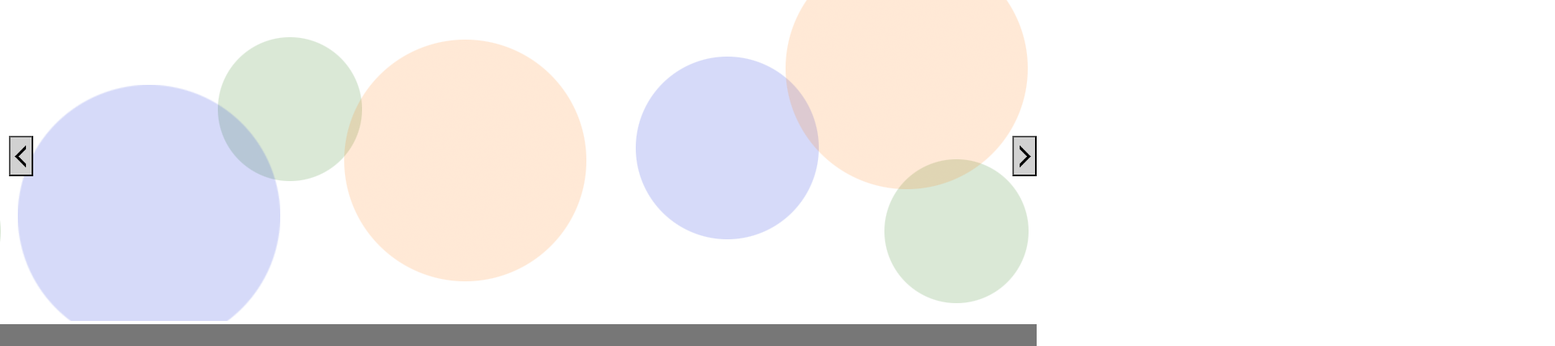
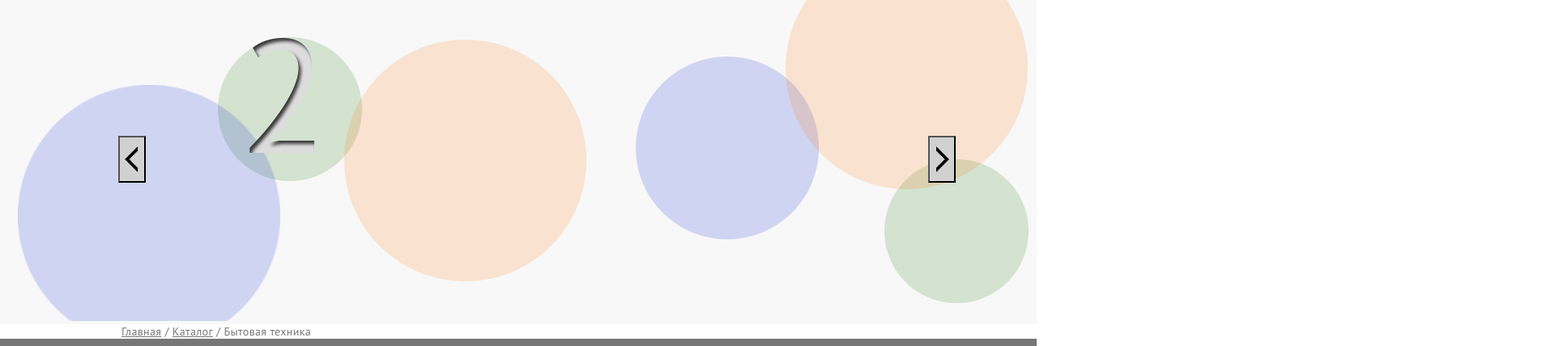
Before and after one commit to alex-ko1/third_layout-copy, a plain HTML site: page index.html in a window 1280 px wide. Shown: the part 328-756 px from the top of the page at 81% size, 1920 px wide, since content can reach past the window. Drawn offline with nearby package versions, Linux system fonts and the light colour scheme; files whose address does not match are found by name.

Commit message:
23.11.21

```diff
--- a/index.html
+++ b/index.html
@@ -1,5 +1,6 @@
 <!DOCTYPE html>
 <html lang="ru">
+
 <head>
     <meta charset="UTF-8">
     <meta http-equiv="X-UA-Compatible" content="IE=edge">
@@ -7,6 +8,7 @@
     <link rel="stylesheet" href="style.css">
     <title>third layout</title>
 </head>
+
 <body>
     <div class="wrapper">
         <header>
@@ -17,7 +19,7 @@
                         <div class="afeedback"><a href="#"><b>Обратная связь</b></a></div>
                     </div>
                 </div>
-
+            </div>
         </header>
 
         <div class="menu">
@@ -33,23 +35,34 @@
                 </div>
             </div>
         </div>
+        <div class="slider-wrapper">
             <div class="slider">
                 <div class="slider_item">
-                    <img src="img/circles.png" alt="">
+                    <img src="img/slide1.png" alt="">
                 </div>
                 <div class="slider_item">
-                    <img src="img/slider1.jpg" alt="">
+                    <img src="img/slide2.png" alt="">
                 </div>
-                <div class="slider_item">
-                    <img src="img/circles.png" alt="">
+
             </div>
         </div>
+        <div class="breadcrumbs">
+            <div class="container">
+                <a href="#" onclick="return false">Главная</a> / <a href="#" onclick="return false">Каталог</a> / Бытовая техника
+            </div>
+        </div>
+        <div class="content">
+            <div class="container">
+                <div class="catalog-menu"></div>
+                <div class="catalog"></div>
+            </div>
+        </div>
+
     </div>
     <footer class="footer">
         <div class="container">
             <div class="footer-wrapper">
-                        <div class="email">© 2012–2013 ЗАО «Компания»<br>
-                            info@name.ru
+                <div class="email">© 2012–2013 ЗАО «Компания»<br> info@name.ru
                 </div>
                 <ul class="list_menu">
                     <li><a class="f-menu" href="#" onclick="return false;">Главная</a></li>
@@ -71,4 +84,5 @@
     <script src="js/script.js"></script>
 
 </body>
+
 </html>
--- a/js/script.js
+++ b/js/script.js
@@ -1,6 +1,21 @@
-$(document).ready(function(){
+$(document).ready(function() {
     $('.slider').slick({
-        arrows:true,
+        arrows: true,
+
+        adaptiveHeight: true,
+        slidesToShow: 1,
+        slidesToScroll: 1,
+        speed: 500,
+        easing: 'ease',
+        autoplay: true,
+        autoplaySpeed: 4000,
+        fade: true,
+        //pauseOnFocus: true,
+        pauseOnHover: true,
+
+        touchTreshhold: 5,
+        touchMove: true,
+        waitForAnimate: false,
 
     });
 });
--- a/style.css
+++ b/style.css
@@ -1,43 +1,54 @@
 @import url('https://fonts.googleapis.com/css2?family=PT+Sans:ital,wght@0,400;0,700;1,400&display=swap');
 @font-face {
-    font-family: Open Sans Condensed; /* Гарнитура шрифта */
-    src: url(fonts/open-sans-condensed-v15-latin/open-sans-condensed-v15-latin-300.ttf); /* Путь к файлу со шрифтом */
+    font-family: Open Sans Condensed;
+    /* Гарнитура шрифта */
+    src: url(fonts/open-sans-condensed-v15-latin/open-sans-condensed-v15-latin-300.ttf);
+    /* Путь к файлу со шрифтом */
 }
-html,body{
+
+html,
+body {
     font-family: 'PT Sans';
     height: 100%;
 }
-body{
-    margin:0px;
+
+body {
+    margin: 0px;
     display: flex;
     flex-direction: column;
 }
-.wrapper{
-    flex:1 0 auto;
+
+.wrapper {
+    flex: 1 0 auto;
 }
-.footer{
+
+.footer {
     flex-shrink: 0;
+}
 
-}
-.container{
+.container {
     width: 980px;
     padding-inline: 10px;
     margin: 0 auto;
 }
-header{
+
+header {
     background-color: #dcdcdc;
     padding-top: 51px;
     padding-left: 15px;
     padding-bottom: 60px;
 }
-.logo{
+
+.logo {
     margin: -4px 0 0 -8px;
 }
-.header-wrapper{
+
+.header-wrapper {
     display: flex;
     align-items: center;
 }
-.fnumber{
+
+.fnumber {
     font-family: 'Open Sans Condensed';
     font-size: 40px;
     line-height: 46px;
@@ -49,34 +60,36 @@ header{
     margin-left: auto;
     text-align: right;
 }
-.afeedback{
+
+.afeedback {
     font-family: 'PT Sans';
     font-size: 24px;
     font-weight: 700;
-    margin-top:-6px;
+    margin-top: -6px;
 }
-header a{
+
+header a {
     color: #767676;
     border-bottom: 2px #767676 dashed;
 }
-header a:hover{
-    text-decoration:none;
 
+header a:hover {
+    text-decoration: none;
 }
-.menu{
+
+.menu {
     background-color: #777777;
     justify-content: space-between;
     text-align: center;
     margin-bottom: -15px;
     padding: 15px 0 26px 7px;
+    position: relative;
+    z-index: 1000;
+}
 
-    position: relative;
-    z-index: 100;
-}
-.list{
+.list {
     margin: 0px;
     padding-left: 0px;
-
     font-family: "PT Sans", sans-serif;
     font-size: 30px;
     line-height: 1.2;
@@ -84,97 +97,135 @@ header a:hover{
     letter-spacing: 0.025em;
     color: #FFFFFF;
 }
-ul li{
+
+ul li {
     display: inline;
-    list-style:none;
+    list-style: none;
 }
-span{
-      padding: 0 10px;
+
+span {
+    padding: 0 10px;
 }
-a{
-	text-decoration: none; /* Убираем подчеркивание у ссылок */
-	color: #FFFFFF; /* Цвет ссылки */
+
+a {
+    text-decoration: none;
+    /* Убираем подчеркивание у ссылок */
+    color: #FFFFFF;
+    /* Цвет ссылки */
     text-decoration-skip-ink: none;
 }
+
 a:hover {
-  text-decoration: underline; /* Добавляем подчеркивание при наведении курсора мыши на ссылку */
+    text-decoration: underline;
+    /* Добавляем подчеркивание при наведении курсора мыши на ссылку */
 }
-.slider{
+
+.slider-wrapper {
+    background-color: #f8f8f8;
+}
+
+.slider {
     text-align: center;
     margin: -62px 0 0 11px;
     position: relative;
     /*z-index: -100;*/
-
-    position: relative;
 }
 
-.slick-track{
+.slick-track {
     display: flex;
+    align-items: flex-start;
 }
-.slick-hist{
+
+.slick-list {
     overflow: hidden;
 }
-.slider .slick-arrow{
+
+.slider .slick-arrow {
     position: absolute;
     top: 50%;
     z-index: 10;
     font-size: 0;
-    width: 30px;
-    height: 50px;
+    width: 34px;
+    height: 58px;
+}
 
-}
-.slider .slick-arrow.slick-prev{
-    left:0;
+.slider .slick-arrow.slick-prev {
+    z-index: 1001;
+    margin: 0 -500px;
     background: url('../third_layout-copy/img/sl-arrow_l.png') 0 0 / 100% no-repeat;
 }
-.slider .slick-arrow.slick-next{
-    right: 0;
+
+.slider .slick-arrow.slick-next {
+    z-index: 1000;
+    margin: 0 500px;
     background: url('../third_layout-copy/img/sl-arrow_r.png') 0 0 / 100% no-repeat;
 }
 
-footer{
+.breadcrumbs {
+    font-family: 'PT Sans';
+    font-size: 14px;
+    line-height: 18px;
+    font-weight: 400;
+    letter-spacing: 0.025em;
+    color: #767676;
+}
+
+.breadcrumbs a {
+    color: #767676;
+    text-decoration: underline;
+}
+
+footer {
     background-color: #777777;
     color: #FFFFFF;
     font-size: 14px;
 }
-.footer-wrapper{
+
+.footer-wrapper {
     display: flex;
     justify-content: space-between;
     align-items: center;
     padding-bottom: 75px;
 }
-.email{
+
+.email {
     margin-top: -20px;
 }
-footer ul{
+
+footer ul {
     padding: 0px;
     margin: 42px 0px -27px 0;
+}
 
-}
-footer ul li{
-    list-style:none;
+footer ul li {
+    list-style: none;
     display: block;
     text-decoration: underline;
-
-    font-family: 'PT Sans';font-size: 14px;
+    font-family: 'PT Sans';
+    font-size: 14px;
     line-height: 26px;
     letter-spacing: 0.025em;
 }
-a.f-menu{
-    color: #FFFFFF; /* Цвет ссылки */
+
+a.f-menu {
+    color: #FFFFFF;
+    /* Цвет ссылки */
     text-decoration-skip-ink: none;
 }
-footer img{
-    width: 36px;height: 38px;
+
+footer img {
+    width: 36px;
+    height: 38px;
     margin-top: 5px;
 }
-.End{
+
+.End {
     display: flex;
-    gap:10px;
+    gap: 10px;
     padding-right: 17px;
     padding-bottom: 0px;
+}
 
-}
-footer p{
+footer p {
     margin-top: 0px;
 }
```
Also changed, not shown: img/EXCEL.png (added), img/addtobasket_mini.png (added), img/catalog.png (added), img/slide1.png (added), img/slide2.png (added). Lines whose indentation alone changed are shown as unchanged.
